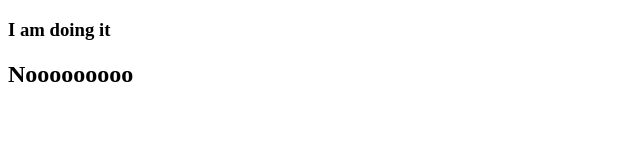
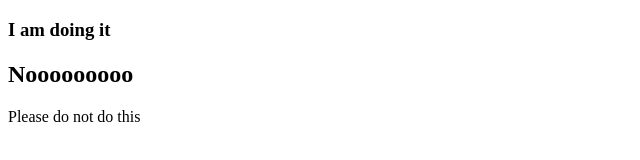
Before and after one commit to rifatiyaan/my-first-website, a plain HTML site: page index.html in a window 1280 px wide. Shown: the whole page, without its empty margins (0-640 px from the left). Drawn offline with Linux system fonts and the light colour scheme.

Commit message:
Adding a paragraph

```diff
--- a/index.html
+++ b/index.html
@@ -8,5 +8,6 @@
 <body>
     <h3>I am doing it</h3>
     <h2>Nooooooooo</h2>
+    <p>Please do not do this</p>
 </body>
 </html>
```
